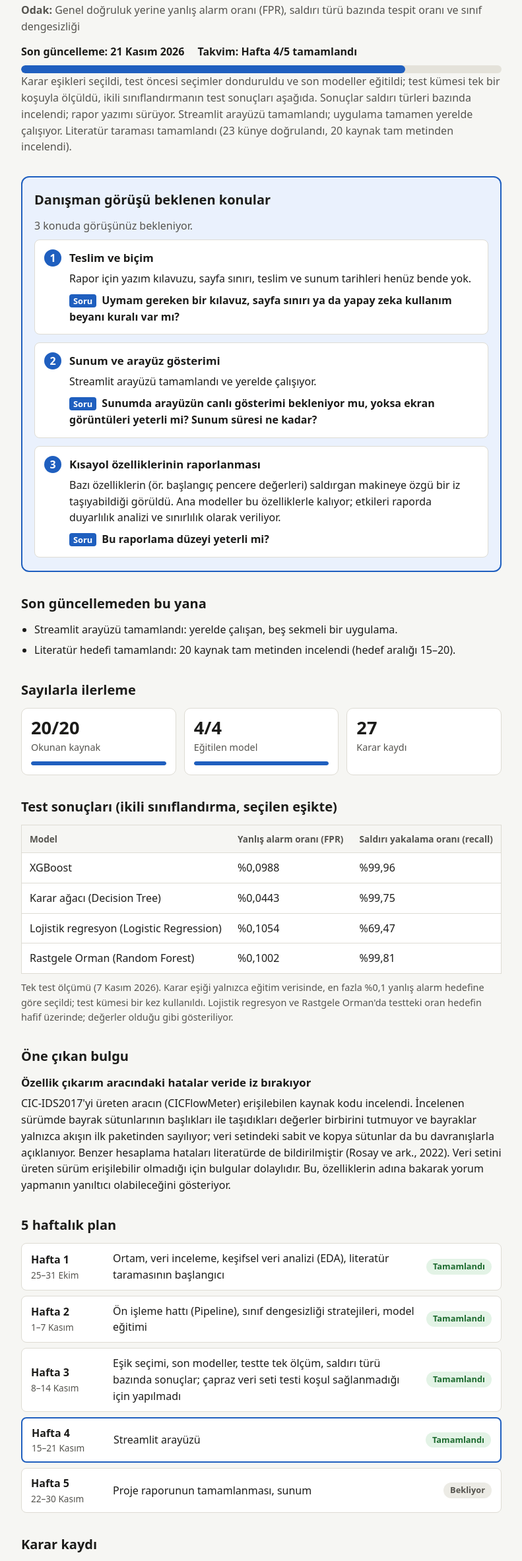
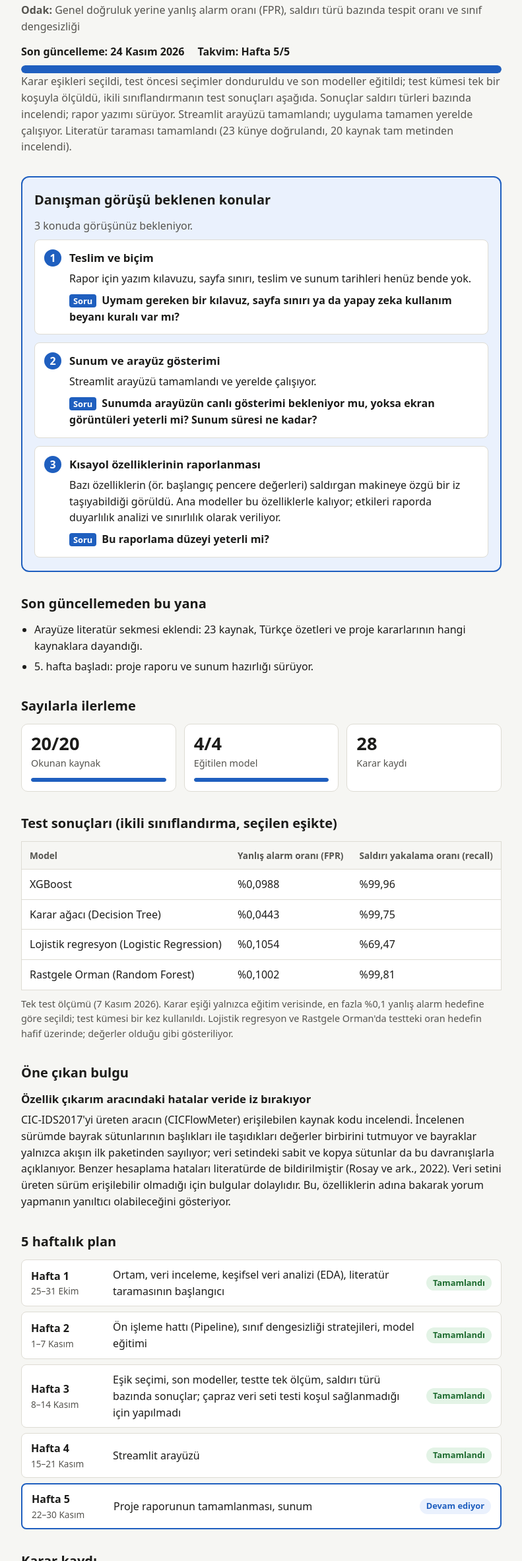
Before and after one commit to Sertac14/flowguard-ilerleme, a plain HTML site: page index.html in a window 1280 px wide. Shown: the part 120-2486 px from the top of the page at 66% size, without its empty margins (244-1035 px from the left). Drawn offline with Linux system fonts and the light colour scheme.

Commit message:
Pano: 24 Kasım - 5. hafta başladı, arayüze literatür sekmesi eklendi

```diff
--- a/index.html
+++ b/index.html
@@ -96,10 +96,10 @@
       <p class="baslik">Makine Öğrenmesi Tabanlı Ağ Trafiği Analizi ve Siber Tehdit Tespit Sistemi</p>
       <p class="odak"><strong>Odak:</strong> Genel doğruluk yerine yanlış alarm oranı (FPR), saldırı türü bazında tespit oranı ve sınıf dengesizliği</p>
       <div class="satir">
-        <span>Son güncelleme: 21 Kasım 2026</span>
-        <span>Takvim: Hafta 4/5 tamamlandı</span>
+        <span>Son güncelleme: 24 Kasım 2026</span>
+        <span>Takvim: Hafta 5/5</span>
       </div>
-      <div class="cubuk" role="progressbar" aria-valuemin="0" aria-valuemax="100" aria-valuenow="80" aria-label="Takvim: Hafta 4/5 tamamlandı"><span style="width:80%"></span></div>
+      <div class="cubuk" role="progressbar" aria-valuemin="0" aria-valuemax="100" aria-valuenow="100" aria-label="Takvim: Hafta 5/5"><span style="width:100%"></span></div>
       <p class="ozet">Karar eşikleri seçildi, test öncesi seçimler donduruldu ve son modeller eğitildi; test kümesi tek bir koşuyla ölçüldü, ikili sınıflandırmanın test sonuçları aşağıda. Sonuçlar saldırı türleri bazında incelendi; rapor yazımı sürüyor. Streamlit arayüzü tamamlandı; uygulama tamamen yerelde çalışıyor. Literatür taraması tamamlandı (23 künye doğrulandı, 20 kaynak tam metinden incelendi).</p>
     </header>
 
@@ -128,8 +128,8 @@
     <section aria-labelledby="b-son">
       <h2 id="b-son">Son güncellemeden bu yana</h2>
       <ul class="liste">
-        <li>Streamlit arayüzü tamamlandı: yerelde çalışan, beş sekmeli bir uygulama.</li>
-        <li>Literatür hedefi tamamlandı: 20 kaynak tam metinden incelendi (hedef aralığı 15–20).</li>
+        <li>Arayüze literatür sekmesi eklendi: 23 kaynak, Türkçe özetleri ve proje kararlarının hangi kaynaklara dayandığı.</li>
+        <li>5. hafta başladı: proje raporu ve sunum hazırlığı sürüyor.</li>
       </ul>
     </section>
 
@@ -147,7 +147,7 @@
           <div class="mini" role="progressbar" aria-valuemin="0" aria-valuemax="4" aria-valuenow="4" aria-label="Eğitilen model"><span style="width:100%"></span></div>
         </div>
         <div class="kart">
-          <div class="deger">27</div>
+          <div class="deger">28</div>
           <div class="ad">Karar kaydı</div>
 
         </div>
@@ -208,15 +208,15 @@
           <div class="konu">Eşik seçimi, son modeller, testte tek ölçüm, saldırı türü bazında sonuçlar; çapraz veri seti testi koşul sağlanmadığı için yapılmadı</div>
           <span class="rozet tamam">Tamamlandı</span>
         </li>
-        <li class="aktif">
+        <li>
           <div class="hafta">Hafta 4<span>15–21 Kasım</span></div>
           <div class="konu">Streamlit arayüzü</div>
           <span class="rozet tamam">Tamamlandı</span>
         </li>
-        <li>
+        <li class="aktif">
           <div class="hafta">Hafta 5<span>22–30 Kasım</span></div>
           <div class="konu">Proje raporunun tamamlanması, sunum</div>
-          <span class="rozet bekliyor">Bekliyor</span>
+          <span class="rozet devam">Devam ediyor</span>
         </li>
       </ol>
     </section>
@@ -361,6 +361,11 @@
             <td data-label="Karar">Arayüz test kümesini kullanmaz ve yeni sonuç üretmez.</td>
             <td data-label="Gerekçe">Test kümesinin tek kullanımı korunur. Arayüzdeki tahminlerin test edilen modellerle aynı olduğu, eğitim kümesinden seçilen referans satırlarda bit düzeyinde doğrulandı.</td>
           </tr>
+          <tr>
+            <td data-label="Tarih">24.11.2026</td>
+            <td data-label="Karar">Arayüze literatür sekmesi eklendi; sekmedeki tüm metin tek bir içerik dosyasından gelir ve yeni sonuç içermez.</td>
+            <td data-label="Gerekçe">Her yöntem kararının hangi kaynağa dayandığı uygulamada da izlenebilir. Özetler ve değerlendirmeler proje ekibinin cümleleridir; makale metni yer almaz. Model, eşik ve test kümesi dondurulmuş kalır.</td>
+          </tr>
         </tbody>
       </table>
       <h3>Düzeltmeler</h3>
@@ -370,7 +375,7 @@
       </ul>
     </section>
 
-    <footer>Bu sayfa durum.yml dosyasından otomatik üretilir. Son güncelleme: 21 Kasım 2026.</footer>
+    <footer>Bu sayfa durum.yml dosyasından otomatik üretilir. Son güncelleme: 24 Kasım 2026.</footer>
   </main>
 </body>
 </html>
```
Also changed, not shown: 1 other file.
